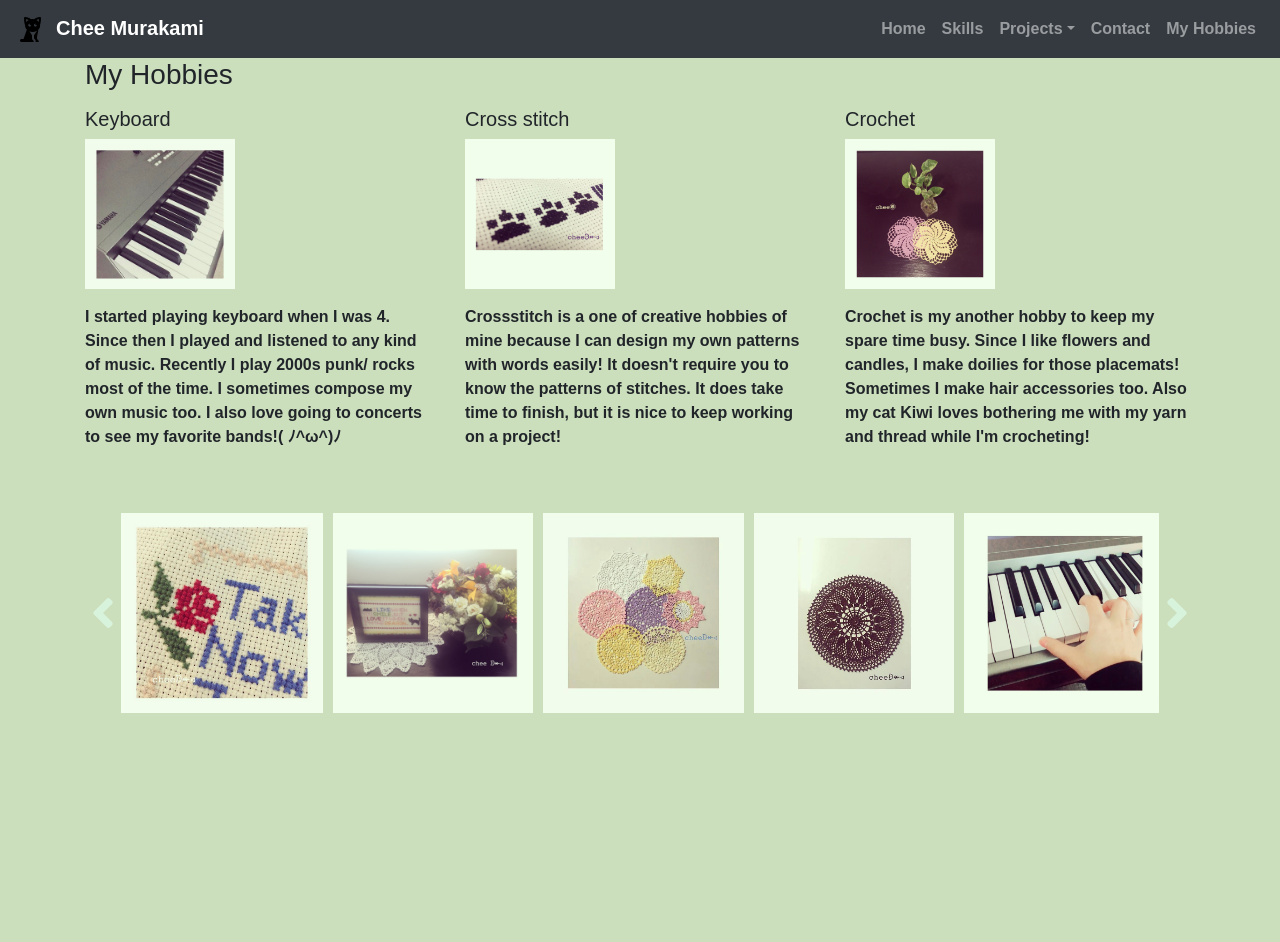
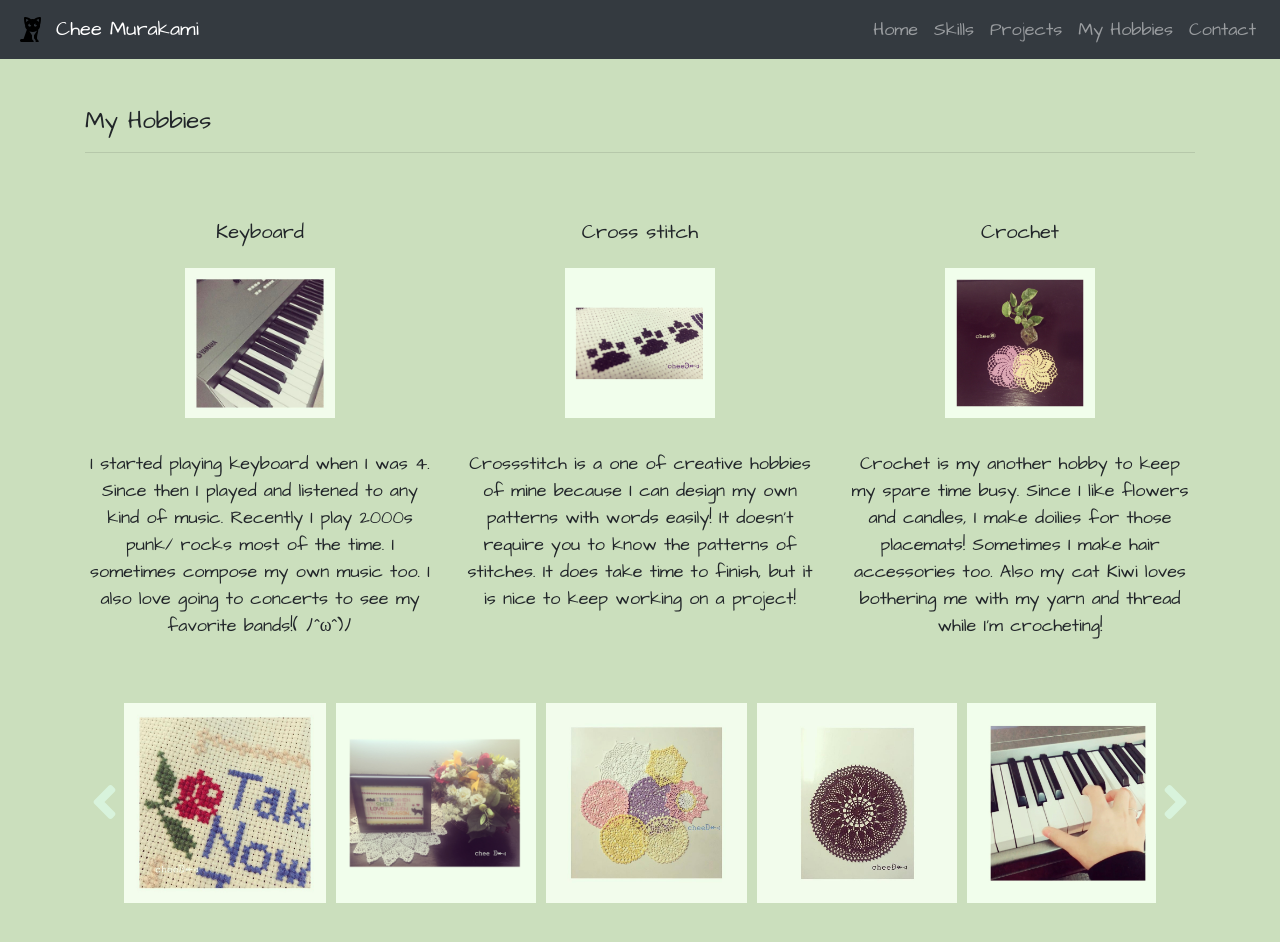
Before and after one commit to cheemurakami/portfolio, a React (Create React App) app: page /myhobbies in a window 1280 px wide. Shown: the top 942 px of the page. Before the commit the page ends 800 px from the top, so only its background shows below. Built offline with nearby package versions, Linux system fonts and the light colour scheme.

Commit message:
add styling

```diff
--- a/public/index.html
+++ b/public/index.html
@@ -24,7 +24,7 @@
       work correctly both with client-side routing and a non-root public URL.
       Learn how to configure a non-root public URL by running `npm run build`.
     -->
-    <title>React App</title>
+    <title>My Portfolio</title>
   </head>
   <body>
     <noscript>You need to enable JavaScript to run this app.</noscript>
@@ -39,6 +39,6 @@
       To begin the development, run `npm start` or `yarn start`.
       To create a production bundle, use `npm run build` or `yarn build`.
     -->
-
+    <link href="https://fonts.googleapis.com/css2?family=Architects+Daughter&family=Open+Sans+Condensed:wght@300&display=swap" rel="stylesheet">
   </body>
 </html>
--- a/src/components/Hobbies.js
+++ b/src/components/Hobbies.js
@@ -1,8 +1,8 @@
 import React from "react";
 import { Container, Row, Col } from "react-bootstrap";
 import imageCards from "../cards/imageCards";
-import { FontAwesomeIcon } from '@fortawesome/react-fontawesome'
-import { faAngleLeft, faAngleRight } from '@fortawesome/free-solid-svg-icons'
+import { FontAwesomeIcon } from "@fortawesome/react-fontawesome";
+import { faAngleLeft, faAngleRight } from "@fortawesome/free-solid-svg-icons";
 import keyboard from "../images/keyboard.jpg";
 import crosstitch3 from "../images/crosstitch3.JPG";
 import doily3 from "../images/doily3.JPG";
@@ -20,15 +20,15 @@ class Hobbies extends React.Component {
   prevImg = () => {
     this.galleryImages.scrollBy({
       left: -200,
-      behavior: "smooth"
-    })
+      behavior: "smooth",
+    });
   };
 
   nextImg = () => {
     this.galleryImages.scrollBy({
       left: 200,
-      behavior: "smooth"
-    })
+      behavior: "smooth",
+    });
   };
 
   render() {
@@ -36,52 +36,69 @@ class Hobbies extends React.Component {
     return (
       <React.Fragment>
         <Container>
-
-          <h3>My Hobbies</h3>
-        <Row className="mt-3 mb-3">
-          <Col md={4}>
+          <h4 className="mt-5">My Hobbies</h4>
+          <hr></hr>
+          <br></br>
+          <Row className="mt-4 mb-4">
+            <Col md={4} className="hobbyCard">
               <h5>Keyboard</h5>
               <img
                 width={150}
                 height={150}
-                className="align-self-start mr-3"
+                className="align-self-start mt-3 mb-3"
                 src={keyboard}
                 alt="keyboard"
               />
-            <p className="mt-3">I started playing keyboard when I was 4. Since then I played and listened to any kind of music. Recently I play 2000s punk/ rocks most of the time. I sometimes compose my own music too. I also love going to concerts to see my favorite bands!( ﾉ^ω^)ﾉ</p>
+              <p className="mt-3">
+                I started playing keyboard when I was 4. Since then I played and
+                listened to any kind of music. Recently I play 2000s punk/ rocks
+                most of the time. I sometimes compose my own music too. I also
+                love going to concerts to see my favorite bands!( ﾉ^ω^)ﾉ
+              </p>
             </Col>
-          <Col md={4}>
+            <Col md={4} className="hobbyCard">
               <h5>Cross stitch</h5>
               <img
                 width={150}
                 height={150}
-                className="align-self-start mr-3"
+                className="align-self-start mt-3 mb-3"
                 src={crosstitch3}
                 alt="crosstitch3"
               />
-            <p className="mt-3">Crossstitch is a one of creative hobbies of mine because I can design my own patterns with words easily! It doesn't require you to know the patterns of stitches. It does take time to finish, but it is nice to keep working on a project!</p>
+              <p className="mt-3">
+                Crossstitch is a one of creative hobbies of mine because I can
+                design my own patterns with words easily! It doesn't require you
+                to know the patterns of stitches. It does take time to finish,
+                but it is nice to keep working on a project!
+              </p>
             </Col>
-          <Col md={4}>
+            <Col md={4} className="hobbyCard">
               <h5>Crochet</h5>
               <img
                 width={150}
                 height={150}
-                className="align-self-start mr-3"
+                className="align-self-start mt-3 mb-3"
                 src={doily3}
                 alt="doily3"
               />
-            <p className="mt-3">Crochet is my another hobby to keep my spare time busy. Since I like flowers and candles, I make doilies for those placemats! Sometimes I make hair accessories too. Also my cat Kiwi loves bothering me with my yarn and thread while I'm crocheting!</p>
+              <p className="mt-3">
+                Crochet is my another hobby to keep my spare time busy. Since I
+                like flowers and candles, I make doilies for those placemats!
+                Sometimes I make hair accessories too. Also my cat Kiwi loves
+                bothering me with my yarn and thread while I'm crocheting!
+              </p>
             </Col>
           </Row>
-          <div className="mt-5 gallery">
-
-
+          <div className="mt-5 mb-5 gallery">
             <button className="invisible-btn" onClick={() => this.prevImg()}>
-              <FontAwesomeIcon icon={faAngleLeft} size="3x"/>
+              <FontAwesomeIcon icon={faAngleLeft} size="3x" />
             </button>
-            <div className="gallery-images" ref={node => {
-            this.galleryImages = node
-          }}>
+            <div
+              className="gallery-images"
+              ref={(node) => {
+                this.galleryImages = node;
+              }}
+            >
               {images.map((image) => {
                 return (
                   <img
@@ -95,7 +112,7 @@ class Hobbies extends React.Component {
               })}
             </div>
             <button className="invisible-btn" onClick={() => this.nextImg()}>
-             <FontAwesomeIcon icon={faAngleRight} size="3x"/>
+              <FontAwesomeIcon icon={faAngleRight} size="3x" />
             </button>
           </div>
         </Container>
--- a/src/components/NavBar.js
+++ b/src/components/NavBar.js
@@ -1,42 +1,44 @@
-import React from 'react'
-import { Navbar, Nav, NavDropdown } from 'react-bootstrap';
+import React from "react";
+import { Navbar, Nav, NavDropdown } from "react-bootstrap";
 import { Link } from "react-router-dom";
-import kiwiIcon from '../images/kiwiIcon30.png';
+import kiwiIcon from "../images/kiwiIcon30.png";
 
 function NavBar() {
   return (
     <React.Fragment>
-
       <Navbar collapseOnSelect expand="lg" bg="dark" variant="dark">
         <Navbar.Brand as={Link} to="/">
-      <img style={{marginRight: "10px"}} src={kiwiIcon} alt="kiwiIcon"/>
+          <img style={{ marginRight: "10px" }} src={kiwiIcon} alt="kiwiIcon" />
           Chee Murakami
         </Navbar.Brand>
         <Navbar.Toggle aria-controls="responsive-navbar-nav" />
         <Navbar.Collapse id="responsive-navbar-nav">
           <Nav className="ml-auto">
-      <Nav.Link as={Link} to="/home">Home</Nav.Link>
-      <Nav.Link as={Link} to="/skills">Skills</Nav.Link>
-      <NavDropdown title="Projects" id="collasible-nav-dropdown">
+            <Nav.Link as={Link} to="/home">
+              Home
+            </Nav.Link>
+            <Nav.Link as={Link} to="/skills">
+              Skills
+            </Nav.Link>
+            <Nav.Link as={Link} to="/projects">
+              Projects
+            </Nav.Link>
+            {/* <NavDropdown title="Projects" id="collasible-nav-dropdown">
         <NavDropdown.Item as={Link} to="/projects">Gurumi the Florist</NavDropdown.Item>
         <NavDropdown.Item as={Link} to="/projects">Urban Tails Shelter</NavDropdown.Item>
         <NavDropdown.Item as={Link} to="/projects">Record Collector</NavDropdown.Item>
-        {/* <NavDropdown.Divider />
-        <NavDropdown.Item href="#action/3.4">Separated link</NavDropdown.Item> */}
-      </NavDropdown>
-    </Nav>
-    <Nav>
-      <Nav.Link as={Link} to="/contact">Contact</Nav.Link>
+       </NavDropdown> */}
             <Nav.Link as={Link} to="/myhobbies">
               My Hobbies
+            </Nav.Link>
+            <Nav.Link as={Link} to="/contact">
+              Contact
             </Nav.Link>
           </Nav>
         </Navbar.Collapse>
       </Navbar>
-
     </React.Fragment>
-
-  )
+  );
 }
 
-export default NavBar
+export default NavBar;
--- a/src/components/Skills.js
+++ b/src/components/Skills.js
@@ -9,25 +9,25 @@ class Skills extends React.Component {
       datasets: [
         {
           label: "Confortableness",
-          data: [6.5, 5, 6, 6, 5, 5, 10, 0,6.5],
+          data: [6.5, 5, 6, 6, 5, 5, 10, 0, 6.5],
           fill: false,
           backgroundColor: [
-            'rgba(255, 99, 132, 0.2)',
-            'rgba(255, 159, 64, 0.2)',
-            'rgba(255, 205, 86, 0.2)',
-            'rgba(75, 192, 192, 0.2)',
-            'rgba(54, 162, 235, 0.2)',
-            'rgba(153, 102, 255, 0.2)',
-            'rgba(201, 203, 207, 0.2)'
+            "rgba(255, 99, 132, 0.2)",
+            "rgba(255, 159, 64, 0.2)",
+            "rgba(255, 205, 86, 0.2)",
+            "rgba(75, 192, 192, 0.2)",
+            "rgba(54, 162, 235, 0.2)",
+            "rgba(153, 102, 255, 0.2)",
+            "rgba(201, 203, 207, 0.2)",
           ],
           borderColor: [
-            'rgb(255, 99, 132)',
-            'rgb(255, 159, 64)',
-            'rgb(255, 205, 86)',
-            'rgb(75, 192, 192)',
-            'rgb(54, 162, 235)',
-            'rgb(153, 102, 255)',
-            'rgb(201, 203, 207)'
+            "rgb(255, 99, 132)",
+            "rgb(255, 159, 64)",
+            "rgb(255, 205, 86)",
+            "rgb(75, 192, 192)",
+            "rgb(54, 162, 235)",
+            "rgb(153, 102, 255)",
+            "rgb(201, 203, 207)",
           ],
           borderWidth: 1,
         },
@@ -39,6 +39,8 @@ class Skills extends React.Component {
     return (
       <MDBContainer>
         <h4 className="mt-5">My Skills/Tools</h4>
+        <hr></hr>
+        <br></br>
         {/* <p>
           Cras sit amet nibh libero, in gravida nulla. Nulla vel metus
           scelerisque ante sollicitudin commodo. Cras purus odio, vestibulum in
--- a/src/index.css
+++ b/src/index.css
@@ -6,9 +6,8 @@ body {
   -webkit-font-smoothing: antialiased;
   -moz-osx-font-smoothing: grayscale;
   background-color: #cbdfbd;
-  font-family:"ヒラギノ角ゴ Pro W3", "Hiragino Kaku Gothic Pro",Osaka, "メイリオ", Meiryo, "ＭＳ Ｐゴシック", "MS PGothic", sans-serif;
-  font-weight: bold;
-  font-size: 16px;
+  font-family: 'Architects Daughter', cursive;
+  font-size: 18px;
 }
 
 code {
@@ -51,6 +50,13 @@ a:hover
   text-align: center;
 }
 .icon{
-  margin-right: 12px;
-  margin-left: 12px;
+  margin-right: 24px;
+  margin-left: 24px;
+  margin-top: 24px;
 }
+.logoImage{
+  margin: auto;
+}
+.hobbyCard{
+  text-align: center;
+}
```
Also changed, not shown: src/components/Contact.js (+37 -4 lines), src/components/Home.js (+9 -9 lines), src/components/Projects.js (+19 -21 lines), src/images/cheeOmma.JPG (added). Lines whose indentation alone changed are shown as unchanged.
